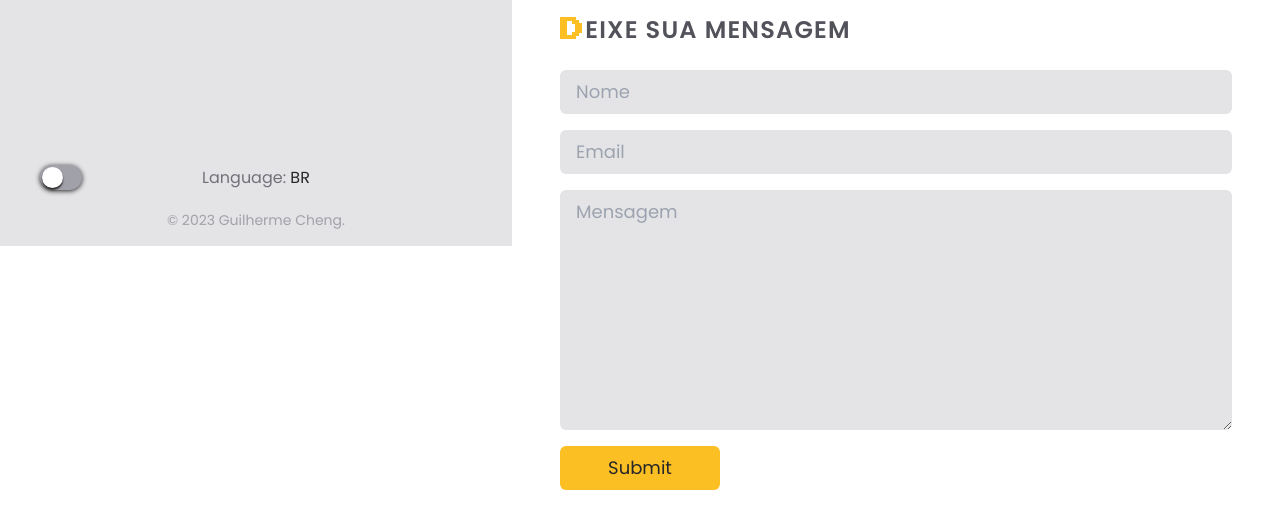
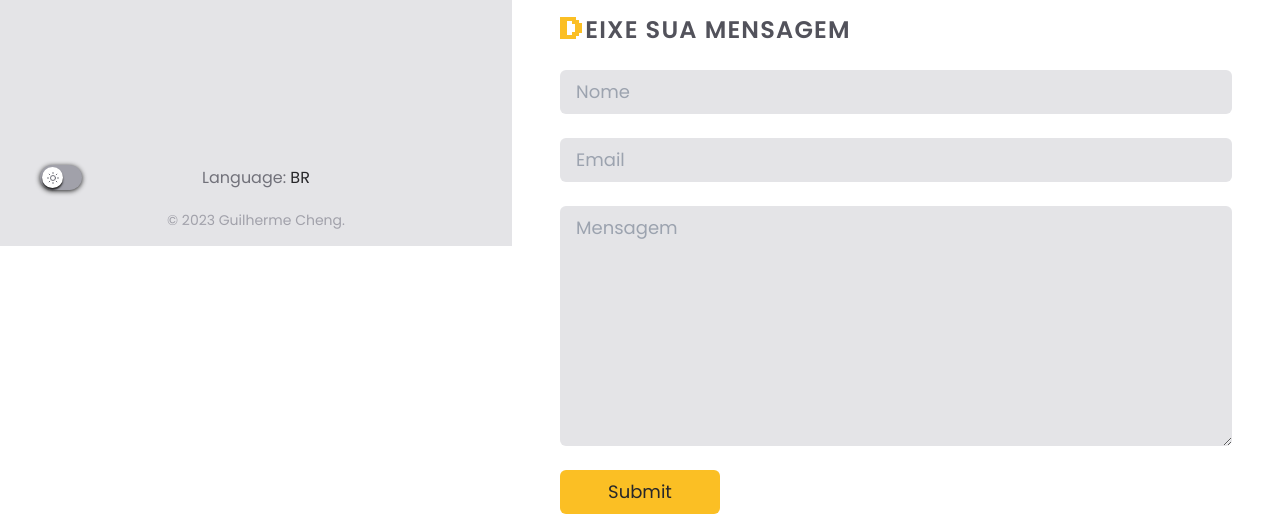
Before and after one commit to Guilhermecheng/gcheng-next, a Next.js app: page /contact in a window 1280 px wide. Shown: the part 554-1081 px from the top of the page. Before the commit the page ends 1044 px from the top, so only its background shows below. Built offline with nearby package versions, Linux system fonts and the light colour scheme; no server answers.

Commit message:
form functionality

```diff
--- a/package.json
+++ b/package.json
@@ -10,19 +10,23 @@
   },
   "dependencies": {
     "@apollo/client": "^3.7.4",
+    "@hookform/resolvers": "^2.9.11",
     "@next/font": "13.1.2",
     "@radix-ui/react-dialog": "^1.0.2",
     "@radix-ui/react-switch": "^1.0.1",
     "@types/node": "18.11.18",
     "@types/react": "18.0.26",
     "@types/react-dom": "18.0.10",
+    "axios": "^1.3.3",
     "framer-motion": "^9.0.2",
     "next": "13.1.2",
     "react": "18.2.0",
     "react-dom": "18.2.0",
     "react-hook-form": "^7.43.1",
     "react-icons": "^4.7.1",
-    "typescript": "4.9.4"
+    "react-toastify": "^9.1.1",
+    "typescript": "4.9.4",
+    "yup": "^1.0.0"
   },
   "devDependencies": {
     "autoprefixer": "^10.4.13",
--- a/src/components/Navbar.tsx
+++ b/src/components/Navbar.tsx
@@ -8,6 +8,7 @@ import { gql } from "@apollo/client";
 
 import { HiMenuAlt1 } from "react-icons/hi";
 import { IoMdClose } from "react-icons/io";
+import { FiMoon, FiSun } from "react-icons/fi";
 
 import client from "@/services/apolloClient";
 import { GlobalContext } from "@/contexts/Contexts";
@@ -144,7 +145,9 @@ export function Navbar() {
                     }) }
                 </ul>
                 <Switch.Root className="SwitchRoot mb-2" id="dark-mode" checked={darkModeChecked} onCheckedChange={ () => setDarkModeAtPage(darkModeChecked) }>
-                    <Switch.Thumb className="SwitchThumb" />
+                    <Switch.Thumb className="SwitchThumb flex items-center justify-center">
+                        { darkModeChecked ? <FiMoon size={12} className="text-zinc-500" /> : <FiSun size={12} className="text-zinc-500" /> }
+                    </Switch.Thumb>
                 </Switch.Root>
 
                 <div id="language" className=" text-zinc-500 dark:text-zinc-100">
@@ -197,7 +200,9 @@ export function Navbar() {
                 </div>
 
                 <Switch.Root className="SwitchRoot hidden laptop:block fixed bottom-14 left-10" id="dark-mode" checked={darkModeChecked} onCheckedChange={ () => setDarkModeAtPage(darkModeChecked) }>
-                    <Switch.Thumb className="SwitchThumb" />
+                    <Switch.Thumb className="SwitchThumb flex items-center justify-center">
+                        { darkModeChecked ? <FiMoon size={12} className="text-zinc-500" /> : <FiSun size={12} className="text-zinc-500" /> }
+                    </Switch.Thumb>
                 </Switch.Root>
 
                 {/* <div id="language" className="absolute bottom-10 hidden laptop:block text-zinc-500 dark:text-zinc-100"> */}
--- a/src/pages/contact/Form.tsx
+++ b/src/pages/contact/Form.tsx
@@ -1,13 +1,30 @@
-import { useContext } from "react";
+import { useContext, useEffect, useState } from "react";
 import { SubmitHandler, useForm } from "react-hook-form";
+import * as Yup from "yup";
+import { yupResolver } from '@hookform/resolvers/yup';
+import { toast, ToastContainer } from "react-toastify";
+import "react-toastify/ReactToastify.min.css";
+
 
 import { GlobalContext } from "@/contexts/Contexts";
+import { InputError } from "./FormInputError";
+import axios from "axios";
 
 interface Inputs {
     name: string;
     email: string;
     message: string;
 };
+
+interface FormDataProps extends Inputs {
+    subject?: string;
+}
+
+const schema = Yup.object({
+    name: Yup.string().required(),
+    email: Yup.string().email().required(),
+    message: Yup.string().required(),
+});
 
 const placeholders = {
     ptBR: {
@@ -23,23 +40,72 @@ const placeholders = {
 }
 
 export default function Form() {
-    const { register, handleSubmit, watch, formState: { errors } } = useForm<Inputs>();
-    const onSubmit: SubmitHandler<Inputs> = data => console.log(data);
-
     const { language } = useContext(GlobalContext);
-
     let placeholderLang = language === "ptBR" ? placeholders.ptBR : placeholders.en;
 
+    const [submitSuccess, setSubmitSuccess] = useState(false);
+
+    const { register, handleSubmit, watch, formState: { errors }, reset } = useForm<Inputs>({ resolver: yupResolver(schema) });
+
+    const onSubmit: SubmitHandler<FormDataProps> = formData => {
+        formData.subject = `Nova mensagem de ${formData.name} em guilhermecheng.com.br!`;
+        // toast.error('Mensagem enviada com sucesso!', {
+        //     theme: "colored",
+        // });
+
+        axios({
+            method: 'post',
+            url: `https://formspree.io/f/${process.env.NEXT_PUBLIC_FORMSPREE_API_URL}`,
+            data: formData,
+            headers: {
+          "Content-Type": "application/json",
+        },
+        }).then(response => {
+            if(response.status === 200) {
+                toast.success('Mensagem enviada com sucesso!', {
+                    theme: "colored",
+                });
+                reset()
+            }
+        })
+    };
+
+    function onError(error: any) {
+        console.log(error)
+        toast.error('Deu ruim!', {
+            theme: "colored",
+        });
+    }
+
     return (
-        <div className="mt-4 laptop:mt-6 w-full rounded-md">
+        <>
+        <ToastContainer
+            position="top-center"
+            autoClose={5000}
+            hideProgressBar
+            newestOnTop={false}
+            closeOnClick
+            rtl={false}
+            pauseOnFocusLoss
+            draggable
+            pauseOnHover
+            className="w-[400px]"
+        />
 
-            <form onSubmit={handleSubmit(onSubmit)} className="flex flex-col gap-y-4 mb-8 laptop:mb-0">
+        <div className="mt-4 laptop:mt-6 w-full rounded-md mb-4">
+            <form onSubmit={handleSubmit(onSubmit, onError)} className="flex flex-col gap-y-4 laptop:gap-y-6 mb-8 laptop:mb-0">
                 <input {...register("name")} placeholder={placeholderLang.name} className="rounded-md bg-zinc-200 dark:bg-zinc-900 py-2 px-4 text-zinc-800 dark:text-zinc-100 focus:outline-none focus:border-2 focus:border-amber-400" />
+                { errors?.name?.type && <InputError type={errors.name.type} field="name" /> }
+
                 <input {...register("email")} placeholder={placeholderLang.email} className="rounded-md bg-zinc-200 dark:bg-zinc-900 py-2 px-4 text-zinc-800 dark:text-zinc-100 focus:outline-none focus:border-2 focus:border-amber-400" />
+                { errors?.email?.type && <InputError type={errors.email.type} field="email" /> }
+
                 <textarea {...register("message")} placeholder={placeholderLang.message} className=" rounded-md bg-zinc-200 dark:bg-zinc-900 py-2 px-4 h-40 laptop:h-60 text-zinc-800 dark:text-zinc-100 focus:outline-none focus:border-2 focus:border-amber-400" />
+                { errors?.message?.type && <InputError type={errors.message.type} field="message" /> }
 
                 <input type="submit" className="px-4 py-2 bg-amber-400 laptop:w-40  text-zinc-800 cursor-pointer rounded-md hover:bg-amber-300 hover:text-zinc-700 focus:outline-none focus:border-2 focus:border-blue-600" />
             </form>
         </div>
+        </>
     )
 }
--- /dev/null
+++ b/src/pages/contact/FormInputError.tsx
@@ -0,0 +1,27 @@
+
+
+interface InputErrorProps {
+    type: string;
+    field: string;
+}
+
+const validations:  { [key: string]: any } = {
+    name: {
+        required: "Nome obrigatório"
+    },
+    email: {
+        required: "E-mail obrigatório",
+        email: "O e-mail informado é inválido",
+    },
+    message: {
+        required: "Digite sua mensagem"
+    }
+}
+
+export function InputError({ type, field }: InputErrorProps) {
+    return(
+        <span className="text-red-400 text-sm mt-[-10px] laptop:mt-[-16px]">
+            { validations[field][type] }
+        </span>
+    )
+}
--- a/src/styles/index.css
+++ b/src/styles/index.css
@@ -29,7 +29,7 @@ button {
 }
 
 .SwitchThumb {
-  display: block;
+  //display: block;
   width: 21px;
   height: 21px;
   background-color: white;
```
Also changed, not shown: 1 other file (tests, documents, lock files or other folders).
